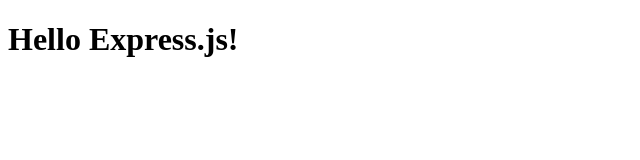
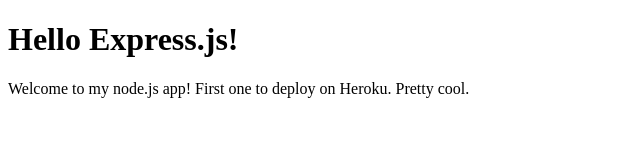
Before and after one commit to mike-pastore/web-server, a website: page public/index.html in a window 1280 px wide. Shown: the whole page, without its empty margins (0-640 px from the left). Drawn offline with Linux system fonts and the light colour scheme.

Commit message:
Update index.html copy

```diff
--- a/public/index.html
+++ b/public/index.html
@@ -6,5 +6,6 @@
 </head>
 <body>
 	<h1>Hello Express.js!</h1>
+	<p>Welcome to my node.js app! First one to deploy on Heroku. Pretty cool.</p>
 </body>
 </html>
```
